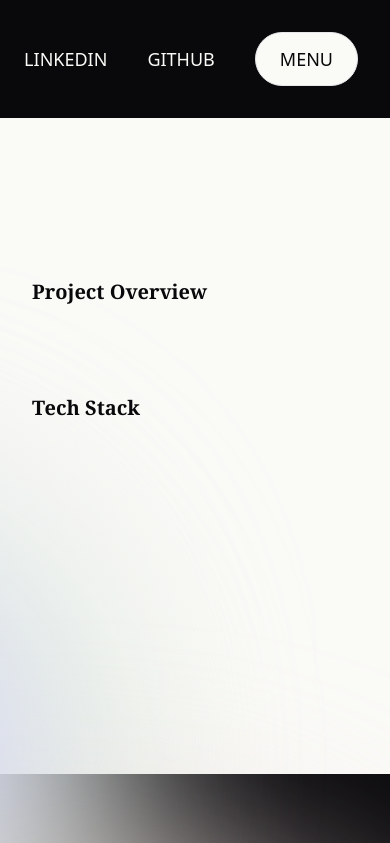
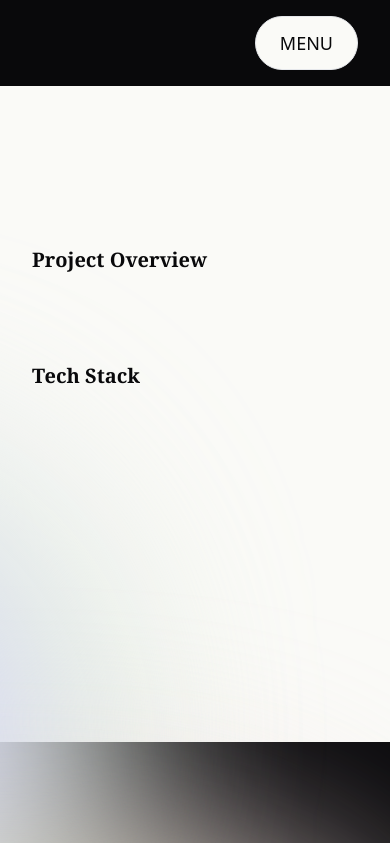
Before and after one commit to ajasinger/portfolio_2024, a Next.js app: page /projects/1 in a window 390 px wide. Shown: the top 843 px of the page. Built offline with nearby package versions, Linux system fonts and the light colour scheme.

Commit message:
style responsive padding

```diff
--- a/app/page.tsx
+++ b/app/page.tsx
@@ -1,16 +1,13 @@
-import About from "@/components/About";
 import Header from "@/components/Header";
 import Work from "@/components/Work";
+import AboutAccordion from "@/components/AboutAccordion";
 import Text from "@/components/Text";
-import Contact from "@/components/Contact";
-import Carousel from "@/components/Carousel";
-import AboutAccordion from "@/components/AboutAccordion";
 
 export default function Home() {
   return (
     <main className="font-sans">
       < Header />
-      <div className="px-8 md:px-16 py-24 bg-cream text-zinc-950 relative overflow-hidden">
+      <div className="px-8 md:px-16 py-12 sm:py-24 bg-cream text-zinc-950 relative overflow-hidden">
         <div className="bg-[#E0FEAF] absolute top-[-15rem] right-[20rem] h-[31.25rem] w-[31.25rem] rounded-full blur-[7rem] sm:w-[68.75rem] z-0"></div>
         <div className="bg-[#EDCEE2] absolute top-[25rem] right-[0rem] h-[31.25rem] w-[50rem] rounded-full blur-[7rem] z-0"></div>
           <div className="z-50">
@@ -18,8 +15,7 @@ export default function Home() {
           </div>
       </div>
       < Work />
-      {/* < Text /> */}
-      < Contact />
+      < Text />
     </main>
   );
 }
--- a/components/Header.tsx
+++ b/components/Header.tsx
@@ -2,7 +2,7 @@ import { techStack } from '@/lib/data';
 
 export default function Header() {
   return (
-    <header className="px-8 md:px-16 pt-8 pb-24 flex flex-col gap-8">
+    <header className="px-8 md:px-16 pt-4 sm:pt-8 pb-12 sm:pb-24 flex flex-col gap-8">
       <h1 className="text-[75px] sm:text-[100px] md:text-[150px] lg:text-[200px] xl:text-[250px] font-semibold">Hi, I&apos;m Aja</h1>
       <h2 className="text-2xl md:text-3xl font-thin max-w-4xl leading-relaxed">
         a junior<span className="font-serif"> front-end engineer </span>building at the intersection of
--- a/components/Navbar.tsx
+++ b/components/Navbar.tsx
@@ -14,8 +14,16 @@ export default function Navbar() {
       };
 
     return(
-        <nav  className="font-sans text-lg px-8 py-8">
-            <ul className="flex gap-10 justify-end items-center">
+        <nav  className="font-sans text-lg px-8 py-4 sm:py-8">
+            <div className="sm:hidden flex justify-end">
+                    <button
+                        onClick={handleToggle}
+                            className="px-6 py-3 bg-cream text-zinc-950 border rounded-full hover:bg-zinc-950 hover:text-cream"
+                        >
+                        {isOpen ? "CLOSE" : "MENU"}
+                    </button>
+                </div>
+            <ul className={`${isOpen ? "flex flex-col pt-10" : "hidden"} sm:flex gap-10 justify-end sm:items-center`}>
                 {navLinks.map((link, index) => (
                     pathname !== link.href &&
                         <li
@@ -40,14 +48,6 @@ export default function Navbar() {
                         </Link>
                     </li>
                 }
-                <li className="sm:hidden">
-                    <button
-                        onClick={handleToggle}
-                            className="px-6 py-3 bg-cream text-zinc-950 border rounded-full hover:bg-zinc-950 hover:text-cream"
-                        >
-                        {isOpen ? "CLOSE" : "MENU"}
-                    </button>
-                </li>
             </ul>
         </nav>
     )
--- a/components/Text.tsx
+++ b/components/Text.tsx
@@ -1,9 +1,13 @@
 export default function Text() {
     return(
-        <div className="px-16 py-24 flex justify-center">
-            <h2 className="text-3xl font-thin max-w-4xl leading-relaxed">
-                Engineering <span className="font-serif"> creative </span> solutions to <span className="font-serif"> meaningful </span> problems.
-            </h2>
+        <div className="px-8 md:px-16 py-12 sm:py-24 bg-cream text-zinc-950 relative overflow-hidden">
+            <div className="bg-[#E0FEAF] absolute z-10 top-[-15rem] right-[20rem] h-[31.25rem] w-[31.25rem] rounded-full blur-[7rem] sm:w-[68.75rem]"></div>
+            <div className="bg-[#EDCEE2] absolute z-10 top-[15rem] right-[-25rem] h-[31.25rem] w-[50rem] rounded-full blur-[7rem]"></div>
+            <div className="flex justify-center">
+                <h2 className="text-2xl md:text-3xl font-thin leading-relaxed z-50">
+                    Engineering <span className="font-serif"> creative </span> solutions to <span className="font-serif"> meaningful </span> problems.
+                </h2>
+            </div>
         </div>
     )
 }
--- a/components/Work.tsx
+++ b/components/Work.tsx
@@ -6,7 +6,7 @@ import Link from 'next/link'
 
 export default function Work() {
     return(
-        <div id="work" className="px-8 md:px-16 py-24 flex flex-col flex-wrap justify-center lg:justify-between gap-12">
+        <div id="work" className="px-8 md:px-16 py-12 sm:py-24 flex flex-col flex-wrap justify-center lg:justify-between gap-8">
             <h3 className="text-2xl md:text-4xl text-cream text-center font-semibold">MY WORK</h3>
             <div className="grid grid-cols-1 lg:grid-cols-2 gap-16 text-zinc-950">
                 {projects.map((project, index) => (
```
